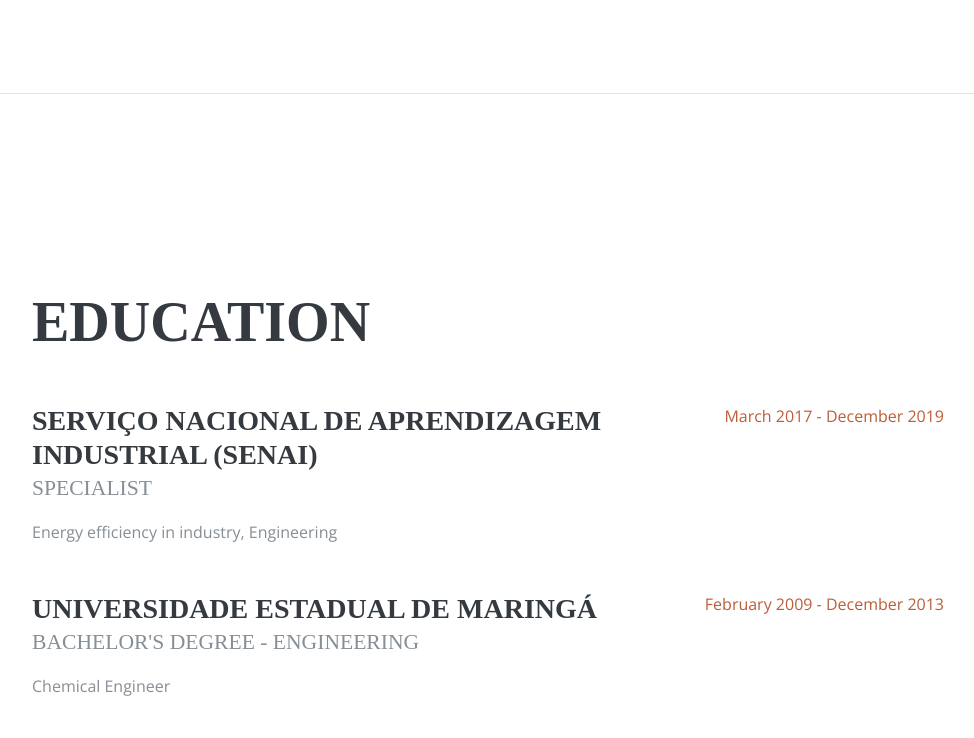
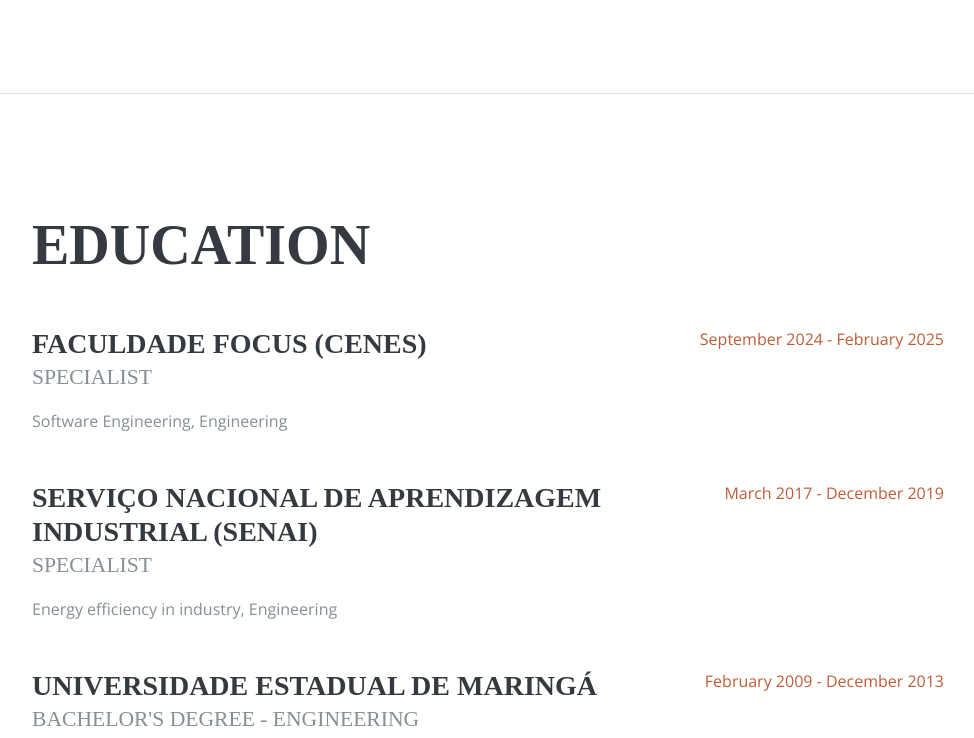
Before and after one commit to Viniberaldo/resume, a plain HTML site: page index.html in a window 1280 px wide. Shown: the part 1668-2406 px from the top of the page, without its empty margins (288-1262 px from the left). Drawn offline with nearby package versions, Linux system fonts and the light colour scheme; a web font is replaced by a local one.

Commit message:
Update pós graduaçaõ

```diff
--- a/index.html
+++ b/index.html
@@ -150,6 +150,17 @@
     <section class="resume-section p-3 p-lg-5 d-flex flex-column" id="education">
       <div class="my-auto">
         <h2 class="mb-5">Education</h2>
+
+        <div class="resume-item d-flex flex-column flex-md-row mb-5">
+          <div class="resume-content mr-auto">
+            <h3 class="mb-0">Faculdade Focus (CENES)</h3>
+            <div class="subheading mb-3">Specialist</div>
+            <div>Software Engineering, Engineering</div>
+          </div>
+          <div class="resume-date text-md-right">
+            <span class="text-primary">September 2024 - February 2025</span>
+          </div>
+        </div>
 
         <div class="resume-item d-flex flex-column flex-md-row mb-5">
           <div class="resume-content mr-auto">
```
